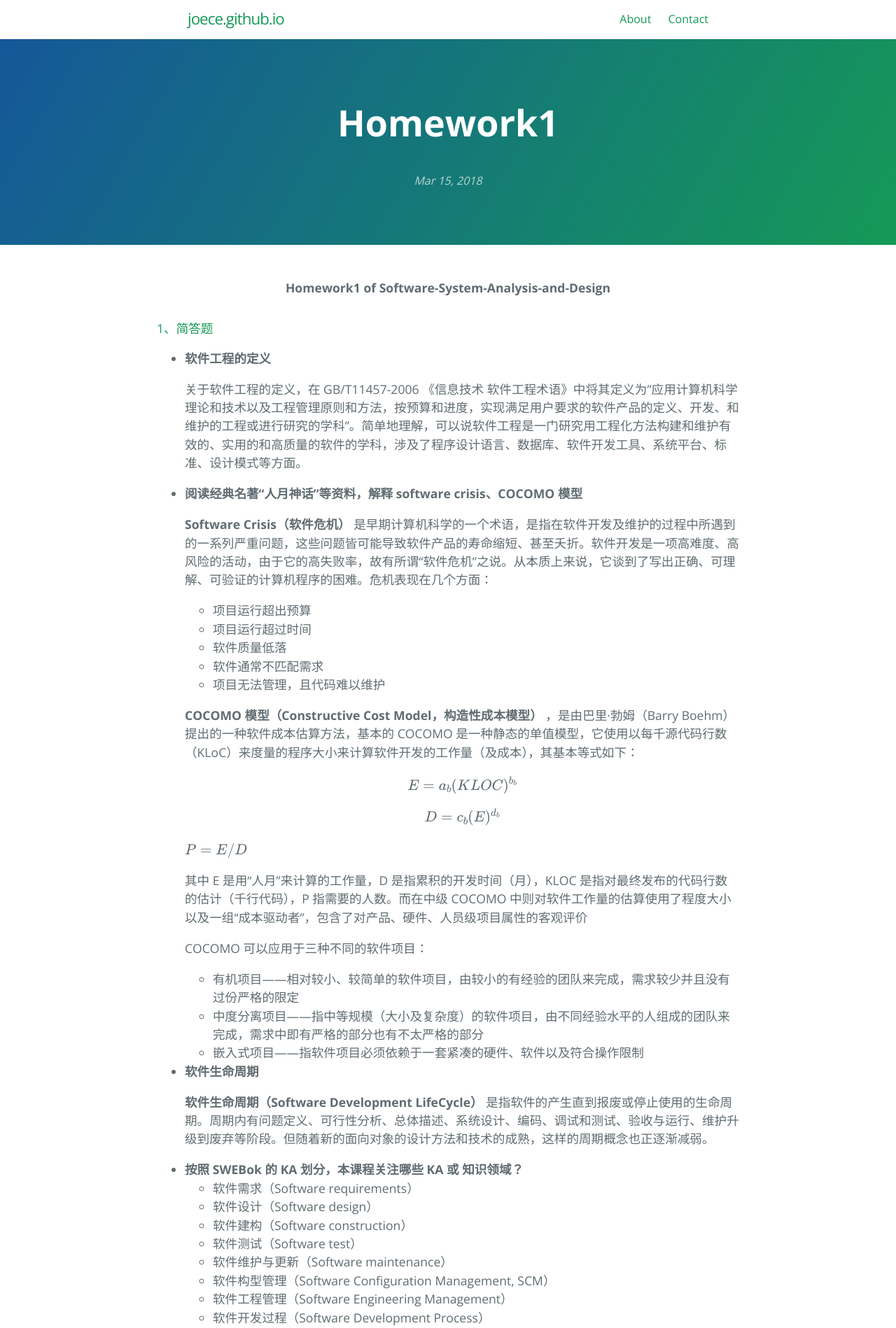
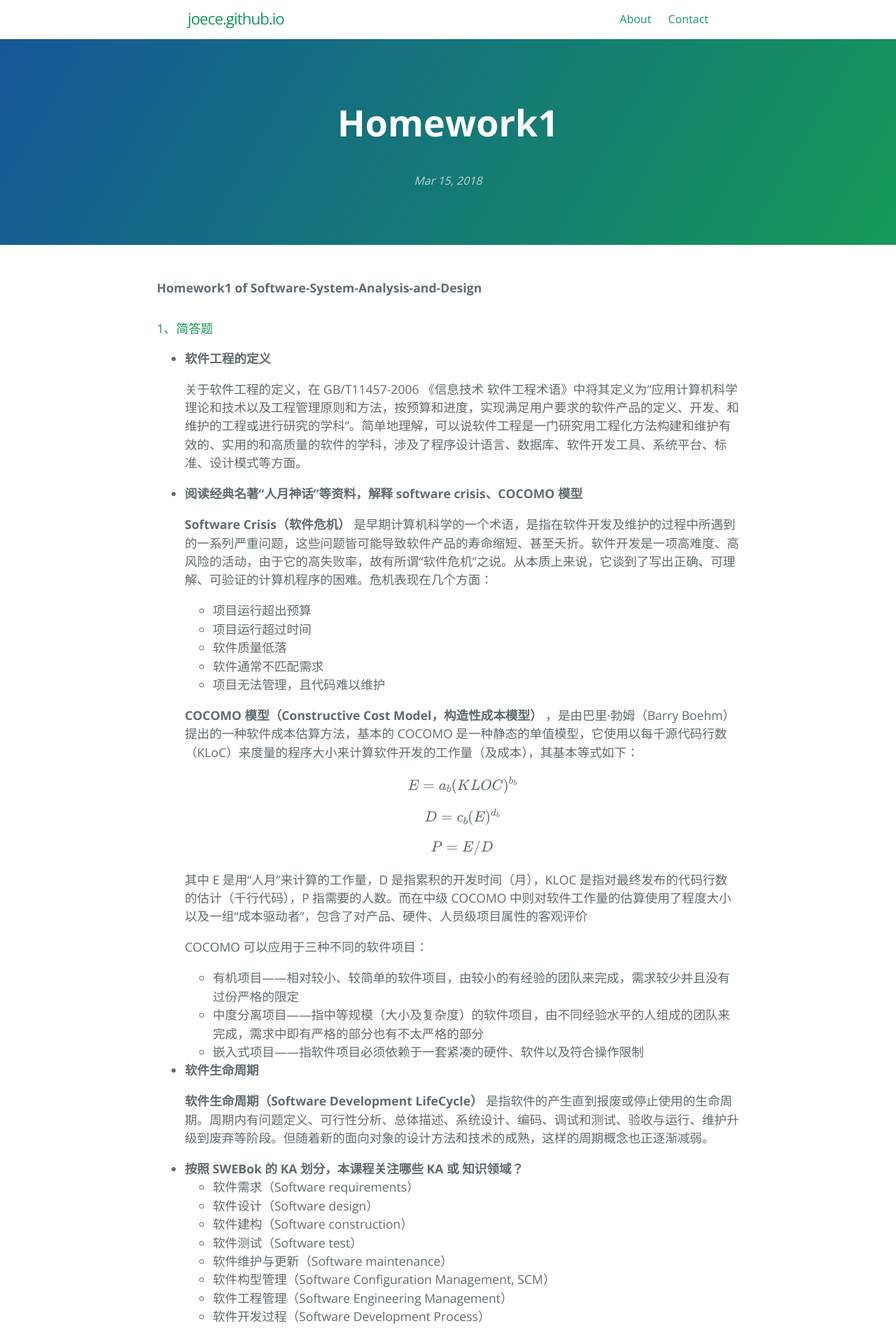
Before and after one commit to joece/joece.github.io, a Jekyll site: the page built from _posts/2018-03-15-Software-System-Analysis-and-Design-Homework1.md, in a window 1280 px wide. Shown: the top 1898 px of the page at 70% size. Built offline with Jekyll 4.4.1, drawn with Linux system fonts in a browser that asks for light colours; formulas are drawn with MathJax 3.

```diff
--- a/_posts/2018-03-15-Software-System-Analysis-and-Design-Homework1.md
+++ b/_posts/2018-03-15-Software-System-Analysis-and-Design-Homework1.md
@@ -2,7 +2,7 @@
 layout: post
 title: "Homework1"
 ---
-<center><b>Homework1 of Software-System-Analysis-and-Design</b></center>
+<b>Homework1 of Software-System-Analysis-and-Design</b>
 
 #### 1、简答题
 - __软件工程的定义__
```
